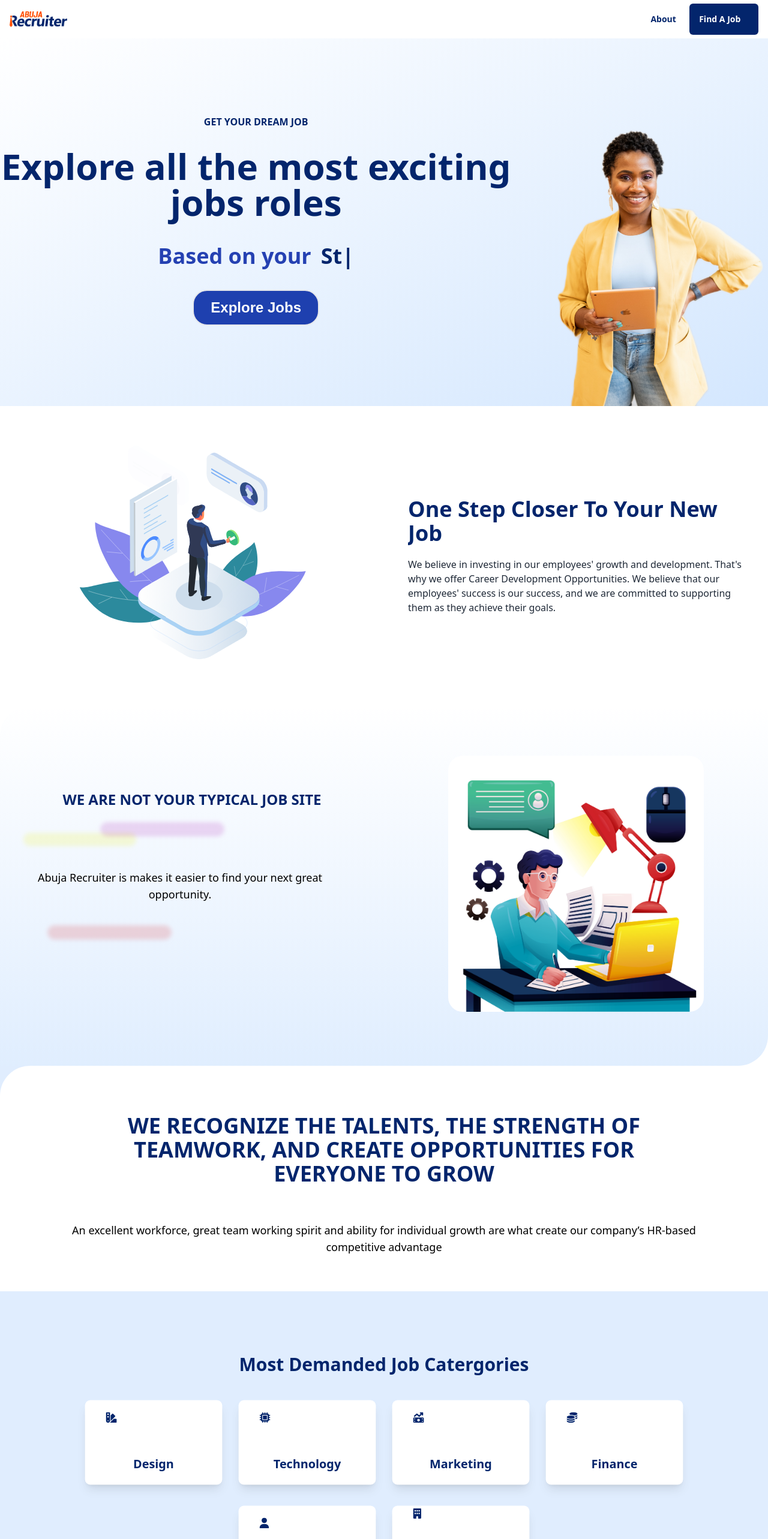
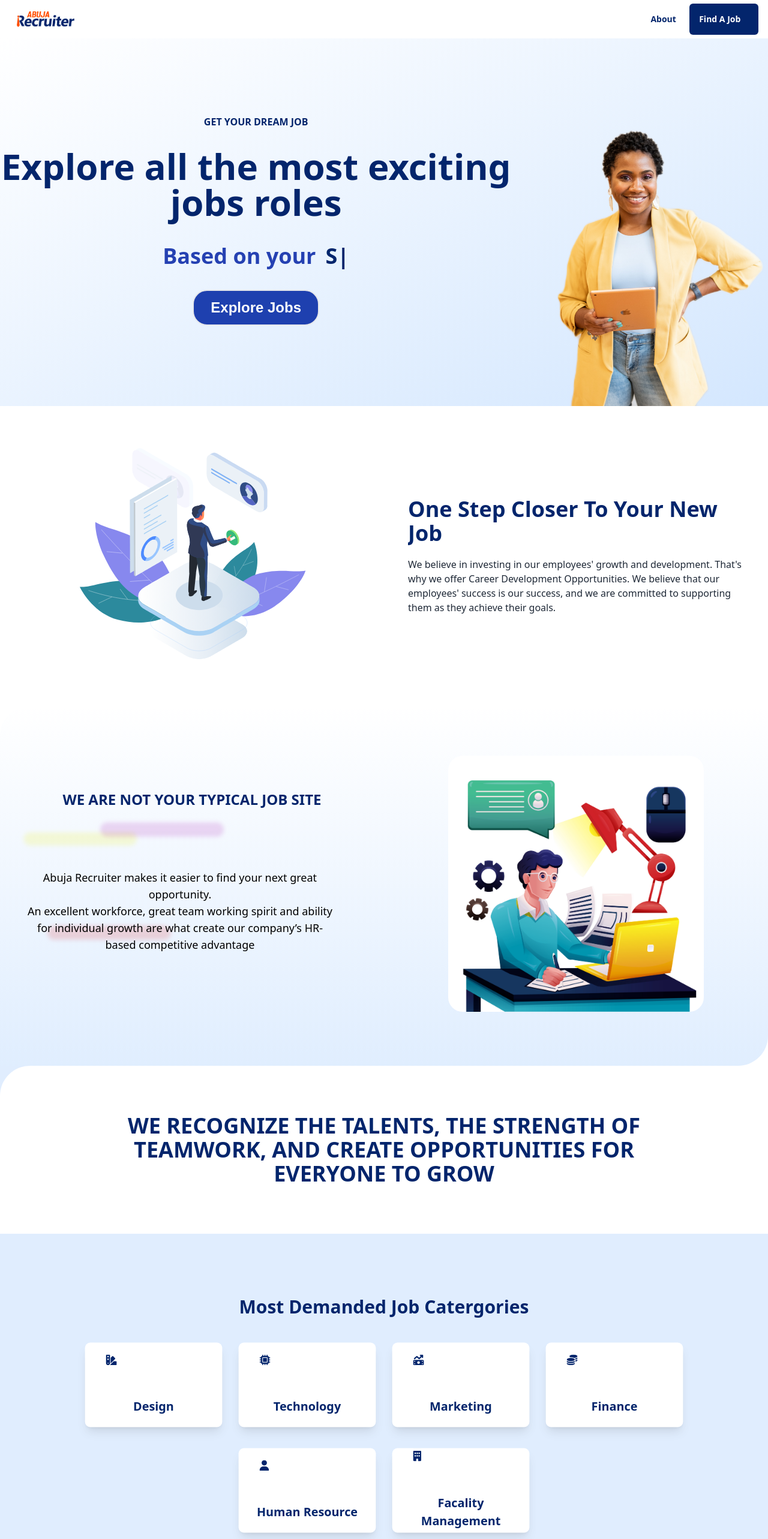
Before and after one commit to mahvec/abjrec-v3, a React (Create React App) app: page / in a window 1280 px wide. Shown: the top 2566 px of the page at 60% size. Built offline with nearby package versions, Linux system fonts and the light colour scheme; some icons are missing.

Commit message:
commit again

```diff
--- a/src/Home.js
+++ b/src/Home.js
@@ -6,7 +6,7 @@ import Info from "./components/Info";
 import Info2 from "./components/Info2";
 import Itachi from "./components/Itachi";
 import Navbar from "./components/Navbar";
-import NewsLetter from "./components/NewsLetter";
+// import NewsLetter from "./components/NewsLetter";
 import TeamVision from "./components/TeamVision";
 
 function Home() {
@@ -19,7 +19,7 @@ function Home() {
       <Info2 />
       <Card />
       <TeamVision />
-      <NewsLetter />
+      {/* <NewsLetter /> */}
       <Footer />
     </div>
   );
--- a/src/components/Footer.js
+++ b/src/components/Footer.js
@@ -1,15 +1,18 @@
 import React from "react";
-import Item from "./Item";
-import { COMPANY, FEATURED, SOCIAL, CONTACT } from "./Menus";
+// import Item from "./Item";
+// import { COMPANY, FEATURED, SOCIAL, CONTACT } from "./Menus";
 
 function Footer() {
   return (
-    <footer className="max-w-[1440px] mx-auto px-2 min-h-full bg-gradient-to-b xs:pb-4 md:pb-0 bg-slate-100">
-      <div className="grid grid-cols-1 sm:grid-cols-3 lg:grid-cols-4 gap-0 sm:px-1 px-0 py-1 text-xs">
+    <footer className="max-w-[1440px] mx-auto px-2 min-h-[50px] bg-gradient-to-b xs:pb-4 md:pb-0 bg-slate-100 justify-center items-center">
+      {/* <div className="grid grid-cols-1 sm:grid-cols-3 lg:grid-cols-4 gap-0 sm:px-1 px-0 py-1 text-xs">
         <Item Links={COMPANY} title="COMPANY" />
         <Item Links={FEATURED} title="FEATURED" />
         <Item Links={SOCIAL} title="SOCIAL" />
         <Item Links={CONTACT} title="CONTACT" />
+      </div> */}
+      <div className="justify-center items-center text-xs text-black w-full h-full text-center">
+        <p className="mt-[20px] font-medium">© 2023 AbujaRecruiter</p>
       </div>
     </footer>
   );
--- a/src/components/Info2.js
+++ b/src/components/Info2.js
@@ -9,11 +9,6 @@ const Info2 = () => {
             We recognize the talents, the strength of teamwork, and create
             opportunities for everyone to grow
           </p>
-          <p className="text-black font-medium text-sm md:text-lg h-fit w-auto py-5 px-3 md:mx-24">
-            An excellent workforce, great team working spirit and ability for
-            individual growth are what create our company’s HR-based competitive
-            advantage
-          </p>
         </div>
       </div>
     </div>
--- a/src/components/Itachi.js
+++ b/src/components/Itachi.js
@@ -16,8 +16,10 @@ function Itachi() {
                 <Slide>WE ARE NOT YOUR TYPICAL JOB SITE</Slide>
               </h1>
               <p className="pt-5 text-black text-center xs:pr-10 align-center xs:text-sm font-medium md:text-md lg:text-lg mx-10 ">
-                Abuja Recruiter is makes it easier to find your next great
-                opportunity.
+                Abuja Recruiter makes it easier to find your next great
+                opportunity. <br></br>An excellent workforce, great team working
+                spirit and ability for individual growth are what create our
+                company’s HR-based competitive advantage
               </p>
             </div>
           </div>
--- a/src/components/Navbar.js
+++ b/src/components/Navbar.js
@@ -29,7 +29,7 @@ function Navbar() {
             <img
               src={AbujaLogo}
               alt="Abuja Recruiter"
-              className="w-24 h-auto"
+              className="w-24 h-auto ml-3"
             />
           </Link>
         </h1>
--- a/src/components/pages/About.js
+++ b/src/components/pages/About.js
@@ -1,8 +1,8 @@
 import React from "react";
 import Footer from "../Footer";
 import Navbar from "../Navbar";
-import NewsLetter from "../NewsLetter";
-import AboutInfo from "../AboutInfo"
+// import NewsLetter from "../NewsLetter";
+import AboutInfo from "../AboutInfo";
 import AboutWhy from "../AboutWhy";
 
 function About() {
@@ -11,7 +11,7 @@ function About() {
       <Navbar />
       <AboutInfo />
       <AboutWhy />
-      <NewsLetter />
+      {/* <NewsLetter /> */}
       <Footer />
     </div>
   );
--- a/src/components/pages/Job.js
+++ b/src/components/pages/Job.js
@@ -1,7 +1,7 @@
 import React from "react";
 import Navbar from "../Navbar";
 import Footer from "../Footer";
-import NewsLetter from "../NewsLetter";
+// import NewsLetter from "../NewsLetter";
 import JobInfo from "../JobInfo";
 
 function Job() {
@@ -9,7 +9,7 @@ function Job() {
     <>
       <Navbar />
       <JobInfo className="" />
-      <NewsLetter />
+      {/* <NewsLetter /> */}
       <Footer />
     </>
   );
```
